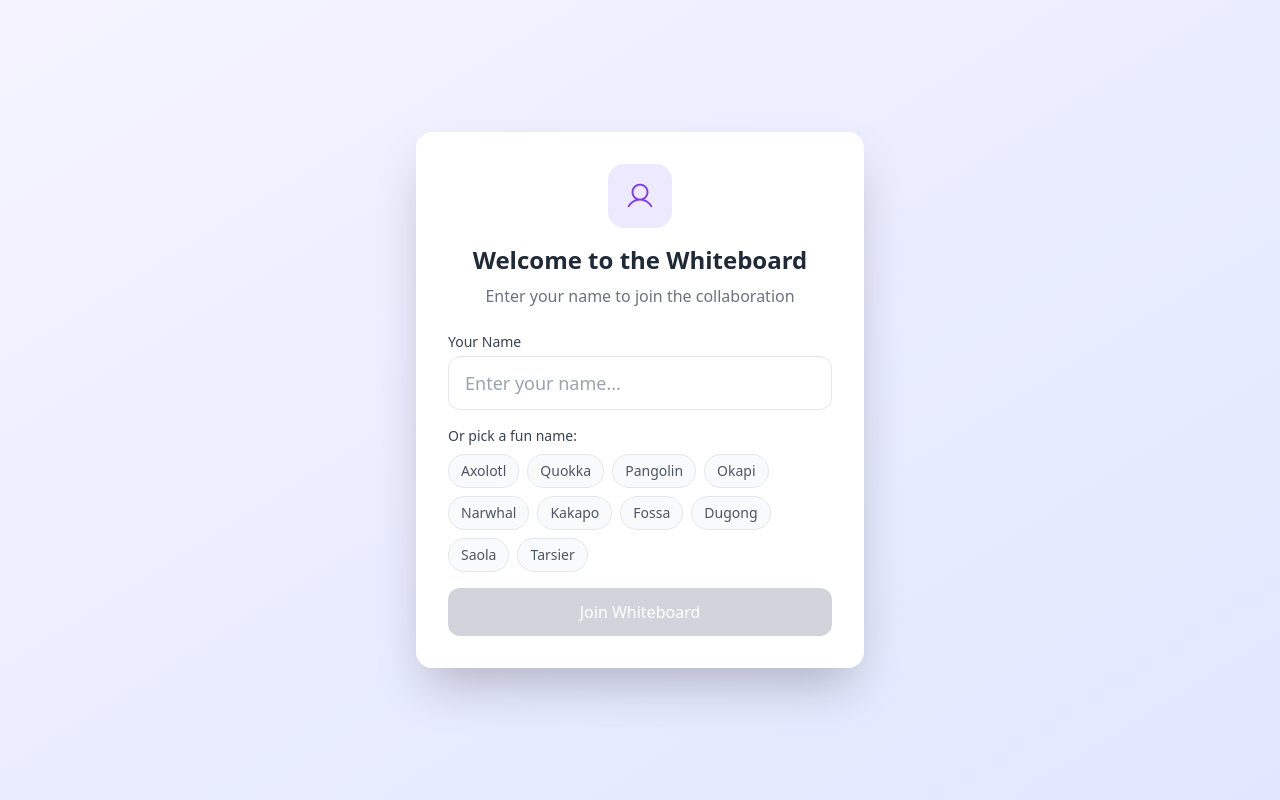
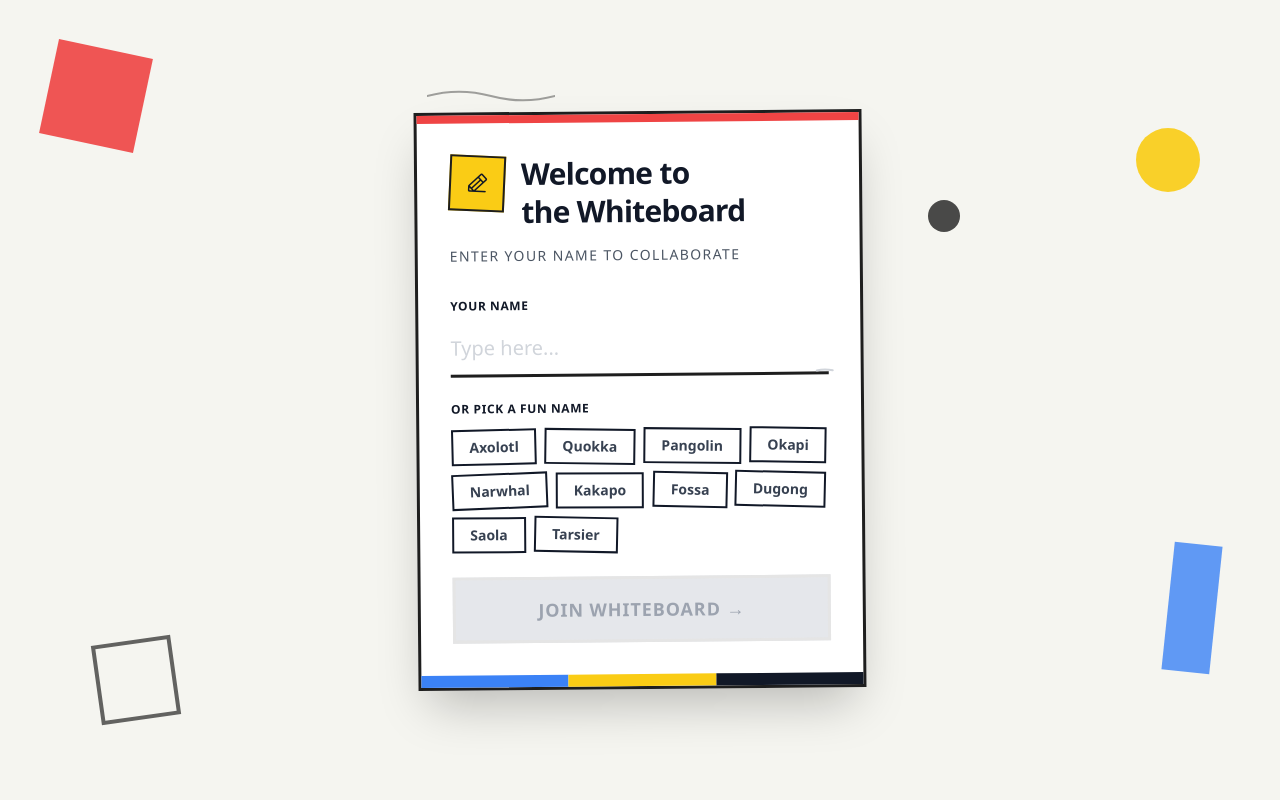
Before and after one commit to Den-Frie-Digitale-Skole/tavle, a Flask app: template templates/index.html in a window 1280 px wide. Run offline with Flask 3, Linux system fonts and the light colour scheme; the template is opened without the code that fills it, so the values that code supplies are empty.

Commit message:
rework: updated style on the welcome page

```diff
--- a/templates/index.html
+++ b/templates/index.html
@@ -198,7 +198,6 @@
             <div class="flex items-center gap-2 px-3 py-2 bg-white/90 backdrop-blur rounded-lg shadow-md border border-gray-200/80 text-sm"
                 :class="connected ? 'text-emerald-600' : 'text-gray-400'">
                 <i :class="connected ? 'ph ph-wifi-high' : 'ph ph-wifi-slash'" class="text-lg"></i>
-                <span x-text="connected ? 'Connected' : 'Disconnected'"></span>
             </div>
         </div>
 
@@ -257,45 +256,98 @@
         </div>
 
         <!-- Name Entry Modal (shown before whiteboard) -->
-        <div x-show="!userName" class="absolute inset-0 bg-gradient-to-br from-violet-50 to-indigo-100 flex items-center justify-center z-[100]">
-            <div class="bg-white rounded-2xl shadow-2xl p-8 max-w-md w-full mx-4">
-                <div class="text-center mb-6">
-                    <div class="w-16 h-16 bg-violet-100 rounded-2xl flex items-center justify-center mx-auto mb-4">
-                        <i class="ph ph-user text-3xl text-violet-600"></i>
-                    </div>
-                    <h1 class="text-2xl font-bold text-gray-800">Welcome to the Whiteboard</h1>
-                    <p class="text-gray-500 mt-2">Enter your name to join the collaboration</p>
+        <div x-show="!userName" class="absolute inset-0 flex items-center justify-center z-[100]" style="background: #f5f5f0;">
+            <!-- Swiss-style geometric decorations -->
+            <div class="absolute top-0 left-0 w-full h-full overflow-hidden pointer-events-none">
+                <!-- Bold geometric shapes -->
+                <div class="absolute top-12 left-12 w-24 h-24 bg-red-500 opacity-90" style="transform: rotate(12deg);"></div>
+                <div class="absolute top-32 right-20 w-16 h-16 bg-yellow-400 rounded-full opacity-90"></div>
+                <div class="absolute bottom-20 left-24 w-20 h-20 border-4 border-black opacity-60" style="transform: rotate(-8deg);"></div>
+                <div class="absolute bottom-32 right-16 w-12 h-32 bg-blue-500 opacity-80" style="transform: rotate(6deg);"></div>
+                <div class="absolute top-1/4 right-1/4 w-8 h-8 bg-black rounded-full opacity-70"></div>
+                <!-- Playful sketchy lines -->
+                <svg class="absolute top-20 left-1/3 w-32 h-8 opacity-40" viewBox="0 0 120 20">
+                    <path d="M0,10 Q30,2 60,10 T120,10" stroke="#1e1e1e" stroke-width="2" fill="none" stroke-linecap="round"/>
+                </svg>
+                <svg class="absolute bottom-40 right-1/3 w-24 h-6 opacity-30" viewBox="0 0 100 15">
+                    <path d="M0,8 C20,2 40,14 60,8 S80,2 100,8" stroke="#1e1e1e" stroke-width="2" fill="none" stroke-linecap="round"/>
+                </svg>
             </div>
 
-                <div class="space-y-4">
+            <!-- Main card with Swiss + whiteboard style -->
+            <div class="relative bg-white max-w-md w-full mx-4 shadow-2xl" style="border: 3px solid #1e1e1e; transform: rotate(-0.5deg);">
+                <!-- Top accent bar (Swiss style) -->
+                <div class="h-2 bg-red-500"></div>
+
+                <div class="p-8">
+                    <!-- Header with bold Swiss typography -->
+                    <div class="mb-8">
+                        <div class="flex items-start gap-4 mb-4">
+                            <!-- Playful icon with sketchy border -->
+                            <div class="relative flex-shrink-0">
+                                <div class="w-14 h-14 bg-yellow-400 flex items-center justify-center" style="border: 2px solid #1e1e1e; transform: rotate(3deg);">
+                                    <i class="ph ph-pencil-line text-2xl text-gray-900"></i>
+                                </div>
+                            </div>
                             <div>
-                        <label class="block text-sm font-medium text-gray-700 mb-1">Your Name</label>
+                                <h1 class="text-3xl font-black text-gray-900 tracking-tight leading-tight" style="font-family: system-ui, -apple-system, sans-serif;">
+                                    Welcome to<br>the Whiteboard
+                                </h1>
+                            </div>
+                        </div>
+                        <p class="text-gray-600 text-sm uppercase tracking-widest font-medium">Enter your name to collaborate</p>
+                    </div>
+
+                    <div class="space-y-6">
+                        <!-- Name input with sketchy underline style -->
+                        <div>
+                            <label class="block text-xs font-bold text-gray-900 uppercase tracking-wider mb-2">Your Name</label>
+                            <div class="relative">
                                 <input type="text"
                                     x-ref="nameInput"
                                     x-model="userNameInput"
                                     @keydown.enter="setUserName()"
-                            placeholder="Enter your name..."
-                            class="w-full px-4 py-3 border border-gray-200 rounded-xl focus:outline-none focus:ring-2 focus:ring-violet-500 focus:border-transparent text-lg">
+                                    placeholder="Type here..."
+                                    class="w-full px-0 py-3 bg-transparent border-0 border-b-3 border-gray-900 focus:outline-none focus:border-red-500 text-xl font-medium placeholder-gray-300 transition-colors"
+                                    style="border-bottom: 3px solid #1e1e1e;">
+                                <!-- Decorative pencil mark -->
+                                <svg class="absolute -right-2 bottom-0 w-6 h-6 text-gray-300" viewBox="0 0 24 24">
+                                    <path d="M4,20 Q12,18 20,20" stroke="currentColor" stroke-width="2" fill="none" stroke-linecap="round"/>
+                                </svg>
                             </div>
+                        </div>
+
+                        <!-- Fun name suggestions with playful pill style -->
                         <div>
-                        <label class="block text-sm font-medium text-gray-700 mb-2">Or pick a fun name:</label>
+                            <label class="block text-xs font-bold text-gray-900 uppercase tracking-wider mb-3">Or pick a fun name</label>
                             <div class="flex flex-wrap gap-2">
                                 <template x-for="animal in suggestedNames" :key="animal">
                                     <button @click="userNameInput = animal"
-                                    :class="userNameInput === animal ? 'bg-violet-100 border-violet-400 text-violet-700' : 'bg-gray-50 border-gray-200 text-gray-600 hover:bg-gray-100'"
-                                    class="px-3 py-1.5 text-sm border rounded-full transition-colors">
+                                        :class="userNameInput === animal ? 'bg-gray-900 text-white border-gray-900' : 'bg-white text-gray-700 border-gray-900 hover:bg-gray-100'"
+                                        class="px-4 py-1.5 text-sm font-semibold border-2 transition-all duration-150"
+                                        :style="userNameInput === animal ? 'transform: rotate(-2deg) scale(1.05);' : 'transform: rotate(' + (Math.random() * 4 - 2) + 'deg);'">
                                         <span x-text="animal"></span>
                                     </button>
                                 </template>
                             </div>
                         </div>
 
+                        <!-- Bold Swiss-style CTA button -->
                         <button @click="setUserName()"
                             :disabled="!userNameInput.trim()"
-                        :class="userNameInput.trim() ? 'bg-violet-600 hover:bg-violet-700' : 'bg-gray-300 cursor-not-allowed'"
-                        class="w-full py-3 text-white font-medium rounded-xl transition-colors mt-4">
-                        Join Whiteboard
+                            :class="userNameInput.trim() ? 'bg-red-500 hover:bg-red-600 text-white' : 'bg-gray-200 text-gray-400 cursor-not-allowed'"
+                            class="w-full py-4 font-black text-lg uppercase tracking-wider transition-all duration-150 mt-6"
+                            :style="userNameInput.trim() ? 'border: 3px solid #1e1e1e; transform: rotate(0.5deg);' : 'border: 3px solid #e5e5e5;'">
+                            Join Whiteboard →
                         </button>
+                    </div>
+                </div>
+
+                <!-- Bottom decorative element -->
+                <div class="flex">
+                    <div class="flex-1 h-3 bg-blue-500"></div>
+                    <div class="flex-1 h-3 bg-yellow-400"></div>
+                    <div class="flex-1 h-3 bg-gray-900"></div>
                 </div>
             </div>
         </div>
```
Lines whose indentation alone changed are shown as unchanged.
